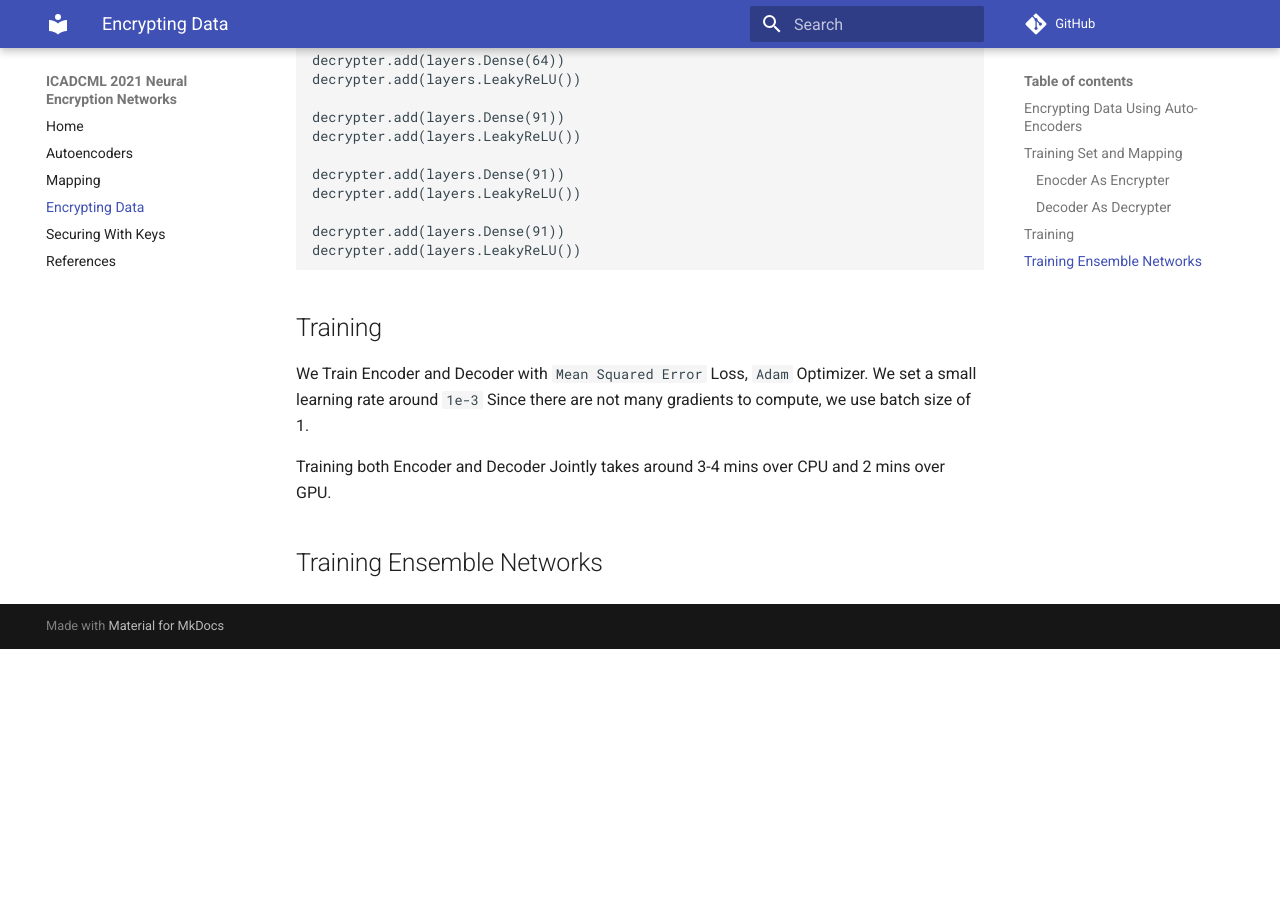
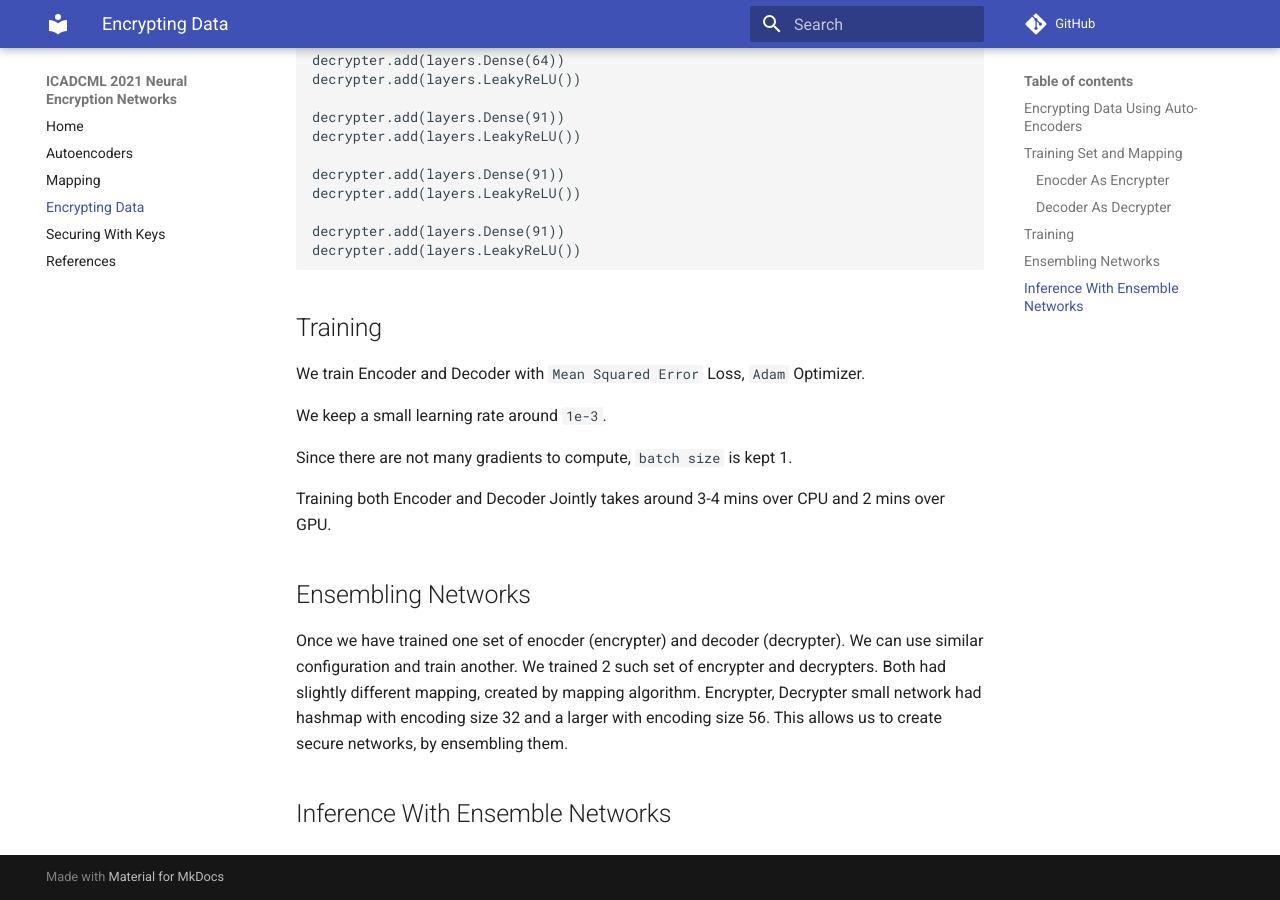
Before and after one commit to oke-aditya/neural_encryption_networks, an MkDocs documentation site: the page built from docs/templates/neural_enc.md, in a window 1280 px wide and 900 px high, scrolled down 1227 px. Built offline with MkDocs 1.6.1 and Material for MkDocs 9.7.7, drawn with Linux system fonts in a browser that asks for light colours; comment, search, counter and statistics services are not loaded; before the commit the page ends 1876 px from its top, so only the background shows below that.

Commit message:
finish almost

```diff
--- a/docs/templates/neural_enc.md
+++ b/docs/templates/neural_enc.md
@@ -68,10 +68,21 @@ decrypter.add(layers.LeakyReLU())
 
 ## Training
 
-We Train Encoder and Decoder with `Mean Squared Error` Loss, `Adam` Optimizer.
-We set a small learning rate around `1e-3`
-Since there are not many gradients to compute, we use batch size of 1.
+We train Encoder and Decoder with `Mean Squared Error` Loss, `Adam` Optimizer.
+
+We keep a small learning rate around `1e-3`.
+
+Since there are not many gradients to compute, `batch size` is kept 1.
 
 Training both Encoder and Decoder Jointly takes around 3-4 mins over CPU and 2 mins over GPU.
 
-## Training Ensemble Networks
+## Ensembling Networks
+
+Once we have trained one set of enocder (encrypter) and decoder (decrypter).
+We can use similar configuration and train another.
+We trained 2 such set of encrypter and decrypters.
+Both had slightly different mapping, created by mapping algorithm.
+Encrypter, Decrypter small network had hashmap with encoding size 32 and a larger with encoding size 56.
+This allows us to create secure networks, by ensembling them.
+
+## Inference With Ensemble Networks
```
Also changed, not shown: docs/templates/mapping.md (+1 -1 lines).
